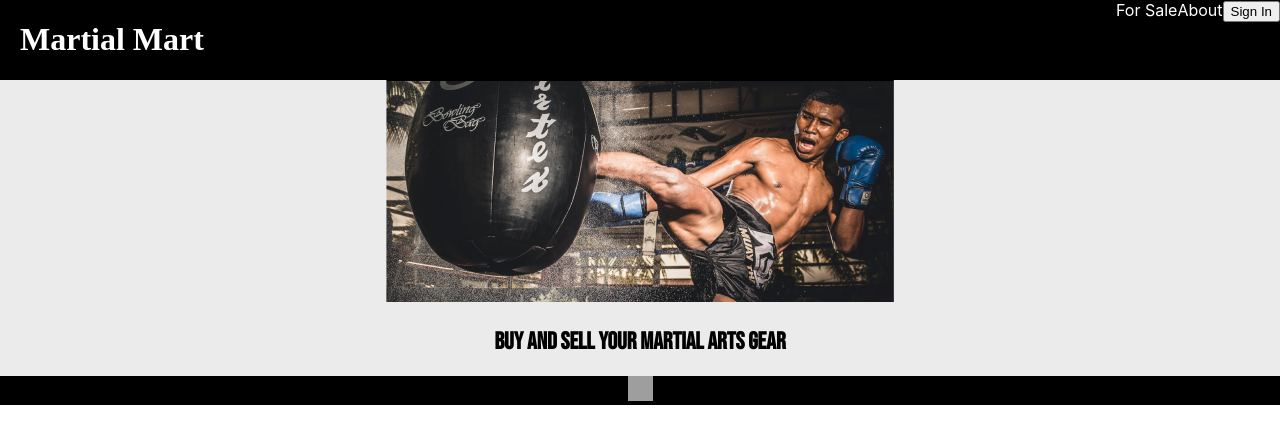
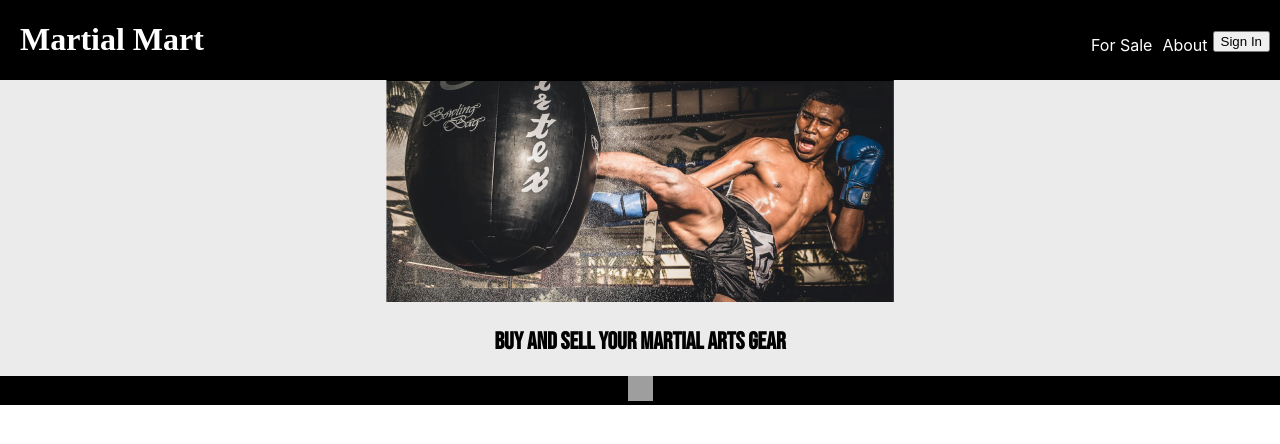
Before and after one commit to zachpartin/Martial-Mart, a React (Create React App) app in the folder client/: page / in a window 1280 px wide. Shown: the top 444 px of the page. Built offline with nearby package versions, Linux system fonts and the light colour scheme; no server answers; grey boxes are pictures that could not be loaded; a web font is replaced by a local one.

Commit message:
more header

```diff
--- a/client/src/components/Header.css
+++ b/client/src/components/Header.css
@@ -18,14 +18,18 @@ text-decoration: none;
 
 .headerLinks {
   color: white;
+  margin: 5px;
 }
 
 .nav {
   display: flex;
   position: absolute;
-  right: 0;
+  right: 5px;
+  top: 30px;
   justify-content: flex-start;
+  margin-right: 5px;
 }
+
 
 .title {
   font-family: 'Trade Winds', cursive;
```
